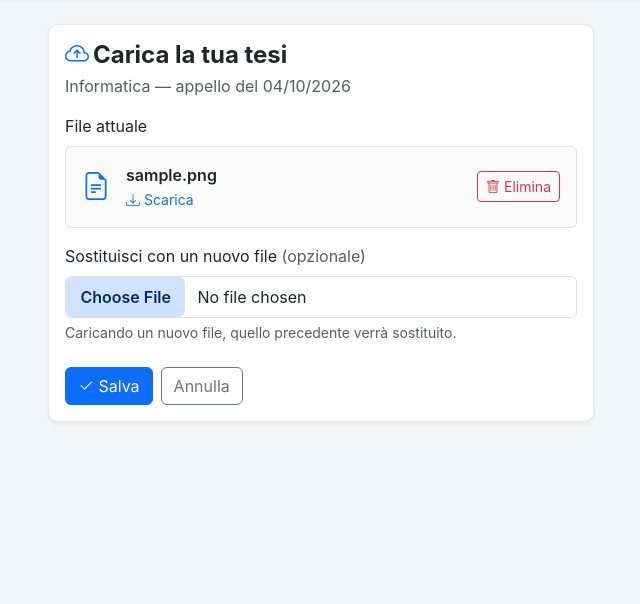
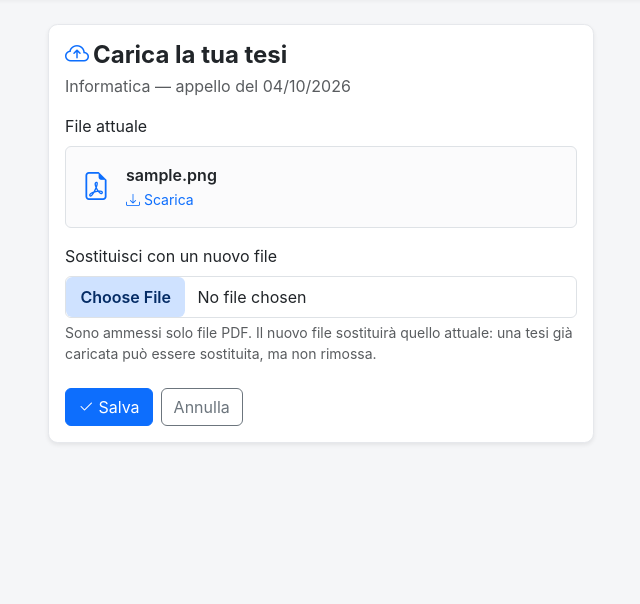
Before and after one commit to m4t3c/thesis_submission, a Django app: page /iscrizioni/1/carica-tesi/ in a window 1280 px wide. Shown: the part 67-671 px from the top of the page, without its empty margins (319-959 px from the left). Run offline with Django 5.2, Linux system fonts and the light colour scheme; a user stored in the database is signed in; data comes from the database, SQL or seed files in the repository; tables that the repository leaves empty hold one stand-in row (values such as "Sample post").

Commit message:
File della tesi solo PDF e file della tesi non eliminabile

```diff
--- a/appelli/forms.py
+++ b/appelli/forms.py
@@ -1,14 +1,74 @@
 from django import forms
+from django.core.files.uploadedfile import UploadedFile
 
 from .models import StudenteAppelloDiLaurea
 
+# Primi byte di ogni file PDF valido ("%PDF-"): serve a scartare i file
+# rinominati in .pdf che PDF non sono.
+FIRMA_PDF = b"%PDF-"
+
 
 class TesiUploadForm(forms.ModelForm):
-    """Form per il caricamento (o l'aggiornamento) del file della tesi."""
+    """Form per il caricamento (o la sostituzione) del file della tesi.
+
+    Due scelte importanti:
+
+    1. widget ``FileInput`` invece di ``ClearableFileInput``: quest'ultimo
+       genera la checkbox "Svuota" e, se ricevuta, azzera il campo. Usando
+       ``FileInput`` la richiesta di svuotamento non viene proprio letta,
+       quindi il file caricato non e' piu' rimovibile: si puo' solo sostituire.
+    2. campo obbligatorio: il campo del modello e' ``blank=True`` (una
+       iscrizione puo' esistere senza tesi), ma in questo form un file va
+       sempre scelto. Cosi' un invio a vuoto non puo' essere usato per
+       cancellare il file, e se non c'e' ancora nessuna tesi l'utente riceve
+       un errore chiaro invece di un salvataggio che non fa nulla.
+    """
 
     class Meta:
         model = StudenteAppelloDiLaurea
         fields = ["file_tesi"]
         widgets = {
-            "file_tesi": forms.ClearableFileInput(attrs={"class": "form-control"}),
+            "file_tesi": forms.FileInput(
+                attrs={
+                    "class": "form-control upload-input",
+                    # Filtra la finestra di scelta file del browser (comodita',
+                    # non un controllo: la verifica vera e' in clean_file_tesi).
+                    "accept": "application/pdf,.pdf",
+                }
+            ),
         }
+        labels = {"file_tesi": "File della tesi (PDF)"}
+
+    def __init__(self, *args, **kwargs):
+        super().__init__(*args, **kwargs)
+        self.fields["file_tesi"].required = True
+
+    def clean_file_tesi(self):
+        """Accetta solo PDF.
+
+        L'estensione e' gia' controllata dal validatore sul modello; qui si
+        aggiunge il controllo del tipo dichiarato dal browser e soprattutto
+        quello dei primi byte del file, che e' l'unico non falsificabile
+        rinominando il file.
+        """
+        file = self.cleaned_data["file_tesi"]
+
+        # Se l'utente non ha scelto nulla, Django restituisce il file gia'
+        # presente sull'iscrizione: non e' un caricamento, niente da validare.
+        if not isinstance(file, UploadedFile):
+            return file
+
+        if file.content_type and file.content_type != "application/pdf":
+            raise forms.ValidationError(
+                "Il file deve essere in formato PDF."
+            )
+
+        inizio = file.read(len(FIRMA_PDF))
+        file.seek(0)  # il file va riletto da capo al momento del salvataggio
+        if inizio != FIRMA_PDF:
+            raise forms.ValidationError(
+                "Il file non sembra un PDF valido: controlla di aver scelto "
+                "il file giusto."
+            )
+
+        return file
--- a/appelli/templates/appelli/carica_tesi.html
+++ b/appelli/templates/appelli/carica_tesi.html
@@ -15,12 +15,11 @@
         cursor: pointer;
     }
     .upload-input::file-selector-button:hover { background: var(--bs-primary); color: #fff; }
-    .current-file { background: #fbfbfc; transition: background .15s ease, border-color .15s ease; }
-    .remove-badge { display: none; }
-    .current-file.to-remove { background: #fff5f5; border-color: var(--bs-danger-border-subtle) !important; }
-    .current-file.to-remove .filename { text-decoration: line-through; color: var(--muted); }
-    .current-file.to-remove .file-icon { color: var(--muted) !important; }
-    .current-file.to-remove .remove-badge { display: block; }
+    .current-file { background: #fbfbfc; }
+    /* Django rende gli errori di campo come <ul class="errorlist">: qui la si
+       riporta all'aspetto di un normale messaggio di errore Bootstrap. */
+    .errorlist { list-style: none; padding: 0; margin: .25rem 0 0; }
+    .errorlist li { color: var(--bs-danger-text-emphasis); font-size: .875rem; }
 </style>
 
 <div class="row justify-content-center">
@@ -41,9 +40,8 @@
                     {% if iscrizione.file_tesi %}
                         <label class="form-label">File attuale</label>
                         <div id="current-file" class="current-file border rounded p-3 mb-3">
-                            <div class="d-flex align-items-center justify-content-between gap-3">
                             <div class="d-flex align-items-center gap-3" style="min-width: 0;">
-                                    <i class="bi bi-file-earmark-text fs-3 text-primary file-icon flex-shrink-0"></i>
+                                <i class="bi bi-file-earmark-pdf fs-3 text-primary file-icon flex-shrink-0"></i>
                                 <div style="min-width: 0;">
                                     <div class="fw-semibold text-truncate filename" title="{{ nome_file }}">{{ nome_file }}</div>
                                     <a class="small text-decoration-none"
@@ -52,31 +50,25 @@
                                     </a>
                                 </div>
                             </div>
-                                <button type="button" id="btn-elimina"
-                                        class="btn btn-sm btn-outline-danger flex-shrink-0">
-                                    <i class="bi bi-trash"></i> Elimina
-                                </button>
                         </div>
-                            {# Badge sempre su riga propria: non viene mai troncato #}
-                            <div class="remove-badge mt-2">
-                                <span class="badge text-bg-danger">verrà rimosso al salvataggio</span>
-                            </div>
-                        </div>
-                        {# checkbox di "clear" gestita da Django, nascosta e pilotata dal pulsante #}
-                        <input type="checkbox" name="file_tesi-clear" id="id_file_tesi-clear" class="d-none">
                     {% endif %}
 
                     <div class="mb-2">
-                        <label for="id_file_tesi" class="form-label">
+                        <label for="{{ form.file_tesi.id_for_label }}" class="form-label">
                             {% if iscrizione.file_tesi %}Sostituisci con un nuovo file{% else %}Seleziona il file{% endif %}
-                            <span class="text-muted fw-normal">(opzionale)</span>
                         </label>
-                        <input type="file" name="file_tesi" id="id_file_tesi"
-                               class="form-control upload-input">
-                        {% if form.file_tesi.errors %}
-                            <div class="text-danger small mt-1">{{ form.file_tesi.errors }}</div>
+                        {{ form.file_tesi }}
+                        {{ form.file_tesi.errors }}
+                        {# l'id e' quello a cui punta l'aria-describedby generato da Django #}
+                        <div class="form-text" id="{{ form.file_tesi.auto_id }}_helptext">
+                            {% if iscrizione.file_tesi %}
+                                Sono ammessi solo file PDF. Il nuovo file sostituirà quello
+                                attuale: una tesi già caricata può essere sostituita, ma non
+                                rimossa.
+                            {% else %}
+                                Sono ammessi solo file PDF.
                             {% endif %}
-                        <div class="form-text">Caricando un nuovo file, quello precedente verrà sostituito.</div>
+                        </div>
                     </div>
 
                     <div class="d-flex flex-column flex-sm-row gap-2 mt-4">
@@ -92,7 +84,7 @@
     </div>
 </div>
 
-<!-- Popup: modifiche non salvate (chiesto premendo Annulla con modifiche in corso) -->
+<!-- Popup: modifiche non salvate (chiesto premendo Annulla con un file scelto) -->
 <div class="modal fade" id="unsavedModal" tabindex="-1" aria-hidden="true">
     <div class="modal-dialog modal-dialog-centered">
         <div class="modal-content">
@@ -101,7 +93,8 @@
                 <button type="button" class="btn-close" data-bs-dismiss="modal" aria-label="Chiudi"></button>
             </div>
             <div class="modal-body">
-                Hai delle modifiche non salvate. Vuoi salvarle prima di uscire?
+                Hai selezionato un file che non è ancora stato caricato. Vuoi salvarlo
+                prima di uscire?
             </div>
             <div class="modal-footer">
                 <button type="button" class="btn btn-outline-secondary" data-bs-dismiss="modal">Rimani</button>
@@ -115,49 +108,13 @@
 <script>
     (function () {
         var form = document.getElementById('tesi-form');
-        var fileInput = document.getElementById('id_file_tesi');
-        var chk = document.getElementById('id_file_tesi-clear');
+        var fileInput = document.getElementById('{{ form.file_tesi.id_for_label }}');
         var annulla = document.getElementById('btn-annulla');
         var salvaEsci = document.getElementById('btn-salva-esci');
 
-        // --- Toggle "Elimina / Annulla" sul file attuale (se presente) ---
-        var btn = document.getElementById('btn-elimina');
-        var card = document.getElementById('current-file');
-        function renderRemove() {
-            if (!btn || !card || !chk) return;
-            if (chk.checked) {
-                card.classList.add('to-remove');
-                btn.className = 'btn btn-sm btn-outline-secondary flex-shrink-0';
-                btn.innerHTML = '<i class="bi bi-arrow-counterclockwise"></i> Annulla';
-            } else {
-                card.classList.remove('to-remove');
-                btn.className = 'btn btn-sm btn-outline-danger flex-shrink-0';
-                btn.innerHTML = '<i class="bi bi-trash"></i> Elimina';
-            }
-        }
-        if (btn && chk) {
-            btn.addEventListener('click', function () {
-                chk.checked = !chk.checked;
-                renderRemove();
-            });
-        }
-        // Se l'utente sceglie un nuovo file, annulla l'eventuale "elimina":
-        // il nuovo file sostituisce comunque il precedente.
-        if (fileInput && chk) {
-            fileInput.addEventListener('change', function () {
-                if (fileInput.files.length && chk.checked) {
-                    chk.checked = false;
-                    renderRemove();
-                }
-            });
-        }
-        renderRemove();
-
-        // --- Conferma all'uscita se ci sono modifiche non salvate ---
+        // --- Conferma all'uscita se e' stato scelto un file non ancora salvato ---
         function haModifiche() {
-            var fileScelto = fileInput && fileInput.files && fileInput.files.length > 0;
-            var inRimozione = chk && chk.checked;
-            return fileScelto || inRimozione;
+            return !!(fileInput && fileInput.files && fileInput.files.length > 0);
         }
         if (annulla) {
             annulla.addEventListener('click', function (e) {
--- a/appelli/views.py
+++ b/appelli/views.py
@@ -144,7 +144,13 @@ def carica_tesi(request, iscrizione_id):
         form = TesiUploadForm(request.POST, request.FILES, instance=iscrizione)
         if form.is_valid():
             form.save()
-            messages.success(request, "File della tesi caricato correttamente.")
+            # Il form accetta l'invio senza un nuovo file solo quando una tesi
+            # e' gia' presente (in quel caso resta quella): distinguiamo i due
+            # casi per non dire "caricato" quando non e' cambiato nulla.
+            if "file_tesi" in form.changed_data:
+                messages.success(request, "File della tesi caricato correttamente.")
+            else:
+                messages.info(request, "Nessun nuovo file scelto: la tesi resta invariata.")
             return redirect("appelli:studente_dashboard")
     else:
         form = TesiUploadForm(instance=iscrizione)
```
Also changed, not shown: appelli/models.py (+11 -1 lines), appelli/storage.py (added, +27 -0 lines), appelli/tests.py (+91 -0 lines), docker-compose.yml (+11 -1 lines), appelli/migrations/0004_solo_pdf.py (added), appelli/migrations/0005_storage_sovrascrivi.py (added). Lines whose indentation alone changed are shown as unchanged.
